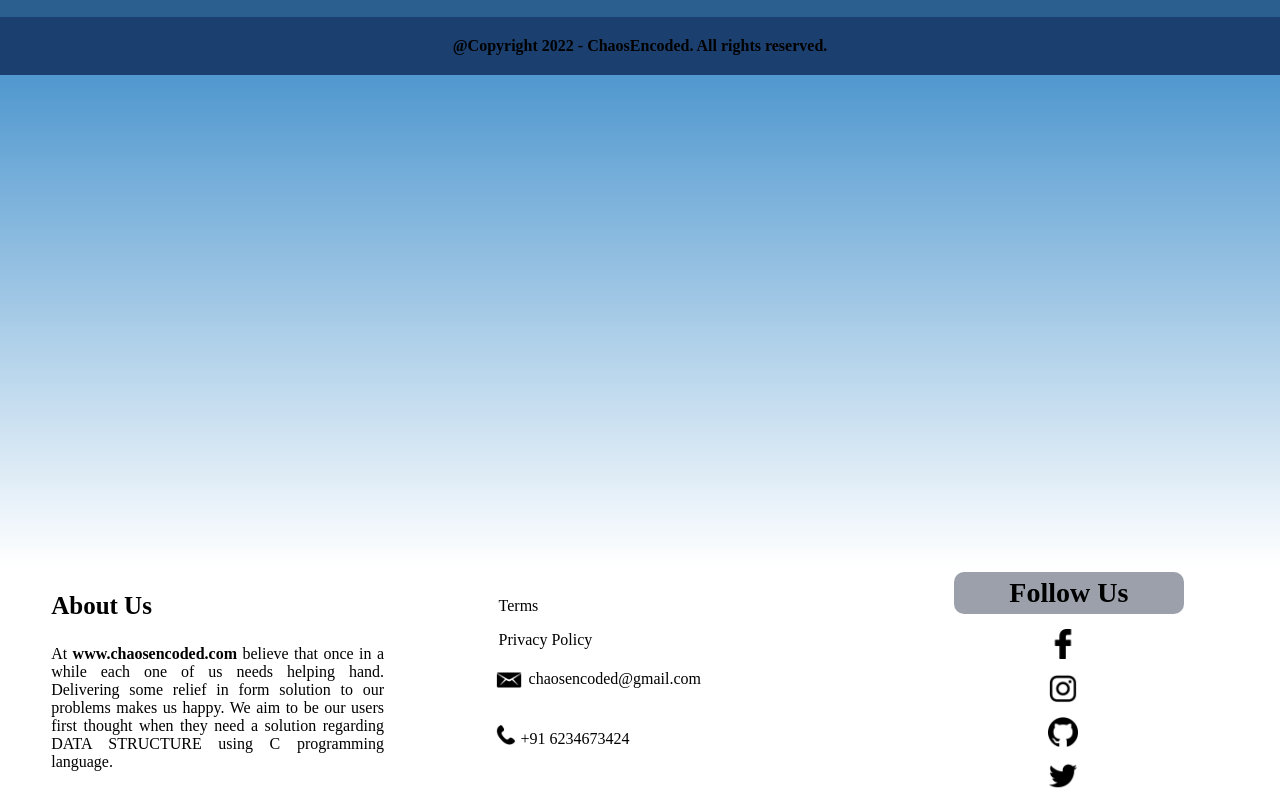
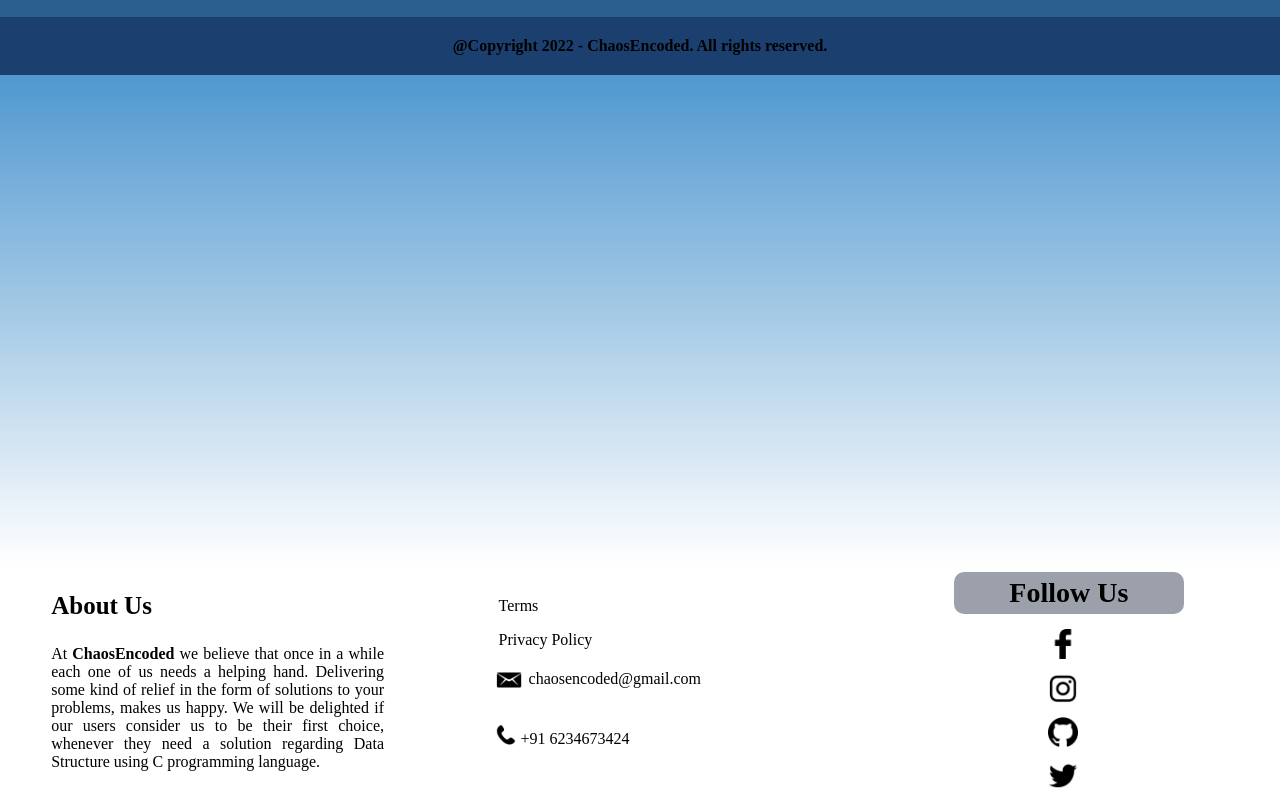
Before and after one commit to divyanshu-26/Chaos-Encoded-, a plain HTML site: page circular_linked_list.html in a window 1280 px wide. Shown: the part 3200-4000 px from the top of the page. Drawn offline with Linux system fonts and the light colour scheme.

Commit message:
Update circular_linked_list.html

```diff
--- a/circular_linked_list.html
+++ b/circular_linked_list.html
@@ -311,10 +311,10 @@ void traverse()
             <div class="first-content">
                 <h3><a href="AboutUs.html">About Us</a></h3>
                 <p>
-                    At <strong>www.chaosencoded.com </strong> believe that once in a while each one of us needs helping
-                    hand.
-                    Delivering some relief in form solution to our problems makes us happy. We aim to be our users first
-                    thought when they need a solution regarding DATA STRUCTURE using C programming language.
+                     At <strong>ChaosEncoded</strong> we believe that once in a while each one of us needs a helping hand.
+                     Delivering some kind of relief in the form of solutions to your problems, makes us happy.
+                     We will be delighted if our users consider us to be their first choice, whenever they need
+                     a solution regarding Data Structure using C programming language.
                 </p>
             </div>
 
```
